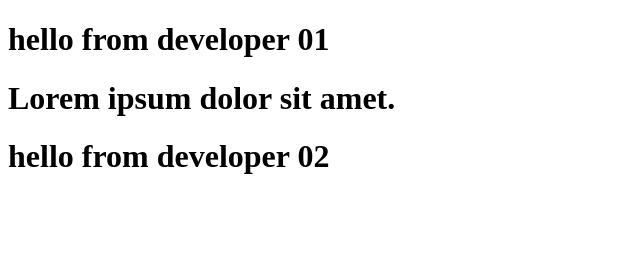
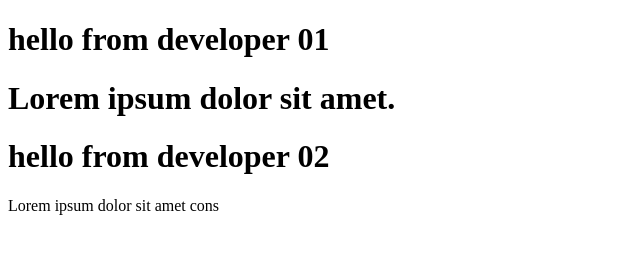
Before and after one commit to SanyFaysal/github_collaboration, a plain HTML site: page index.html in a window 1280 px wide. Shown: the whole page, without its empty margins (0-640 px from the left). Drawn offline with Linux system fonts and the light colour scheme.

Commit message:
[ADD]: random text

```diff
--- a/index.html
+++ b/index.html
@@ -9,5 +9,6 @@
     <h1>hello from developer 01</h1>
     <h1>Lorem ipsum dolor sit amet.</h1>
     <h1>hello from developer 02</h1>
+    <p>Lorem ipsum dolor sit amet cons</p>
 </body>
 </html>
```
